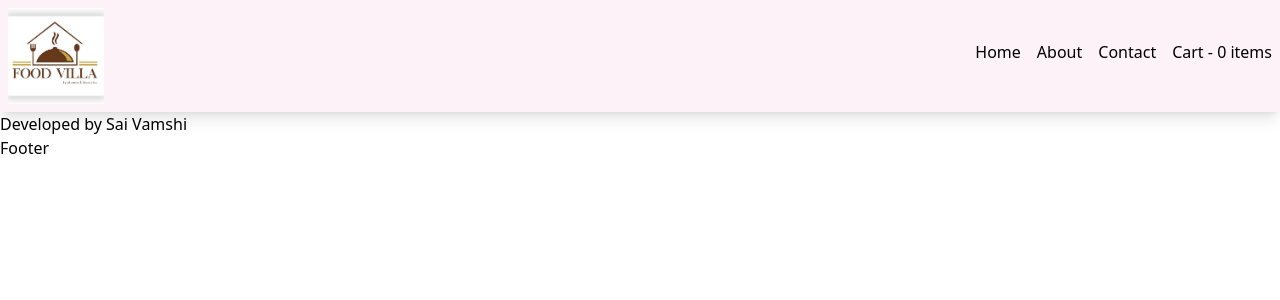
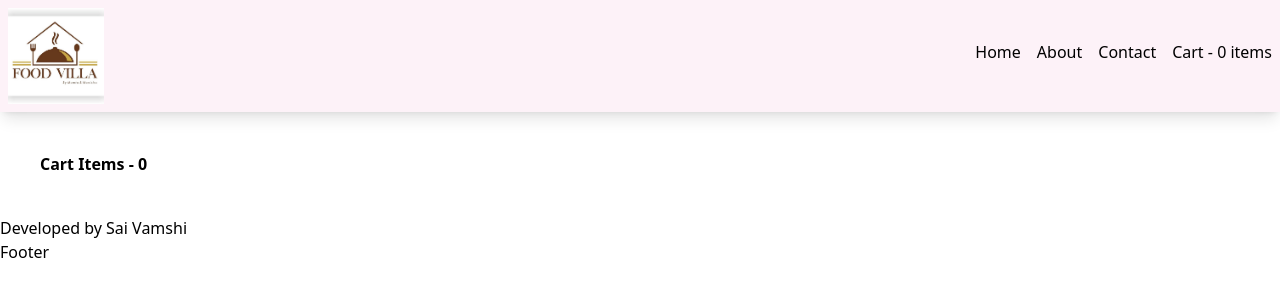
Before and after one commit to SaiVamshiK/NamasteJS-Contd, a React (Vite) app: page /mycart in a window 1280 px wide. Shown: the top 300 px of the page. Built offline with nearby package versions, Linux system fonts and the light colour scheme.

Commit message:
Lesson 12 : bad way to render the cart page

```diff
--- a/src/components/Header.js
+++ b/src/components/Header.js
@@ -8,7 +8,6 @@ const Header = () => {
   let [isLoggedIn, setIsLoggedIn] = useState(false);
   const {user} = useContext(UserContext);
   const cartItems = useSelector(store => store.cart.items);
-  console.log(cartItems);
   // subscribing to the cart items
   // We have just subscribed to the Cart Slice's items.
   return (
--- a/src/components/MyCart.js
+++ b/src/components/MyCart.js
@@ -1,9 +1,16 @@
+import { useSelector } from "react-redux";
 
 const MyCart = () => {
+    const cartItems = useSelector((store) => store);
+    // useSelector is used to subscribe to the store.
+    // This is the place we tell what we are subscribing to.
+    // If we write store => store : it subscribes to the entire store.
+    // If we write just store => store.cart : it subscribes to the cart of the store.
+    console.log(cartItems);
     return (
-        <>
-
-        </>
+        <div>
+            <h1 className="font-bold p-5 m-5">Cart Items - {cartItems.cart.items.length}</h1>
+        </div>
     );
 }
 export default MyCart;
```
